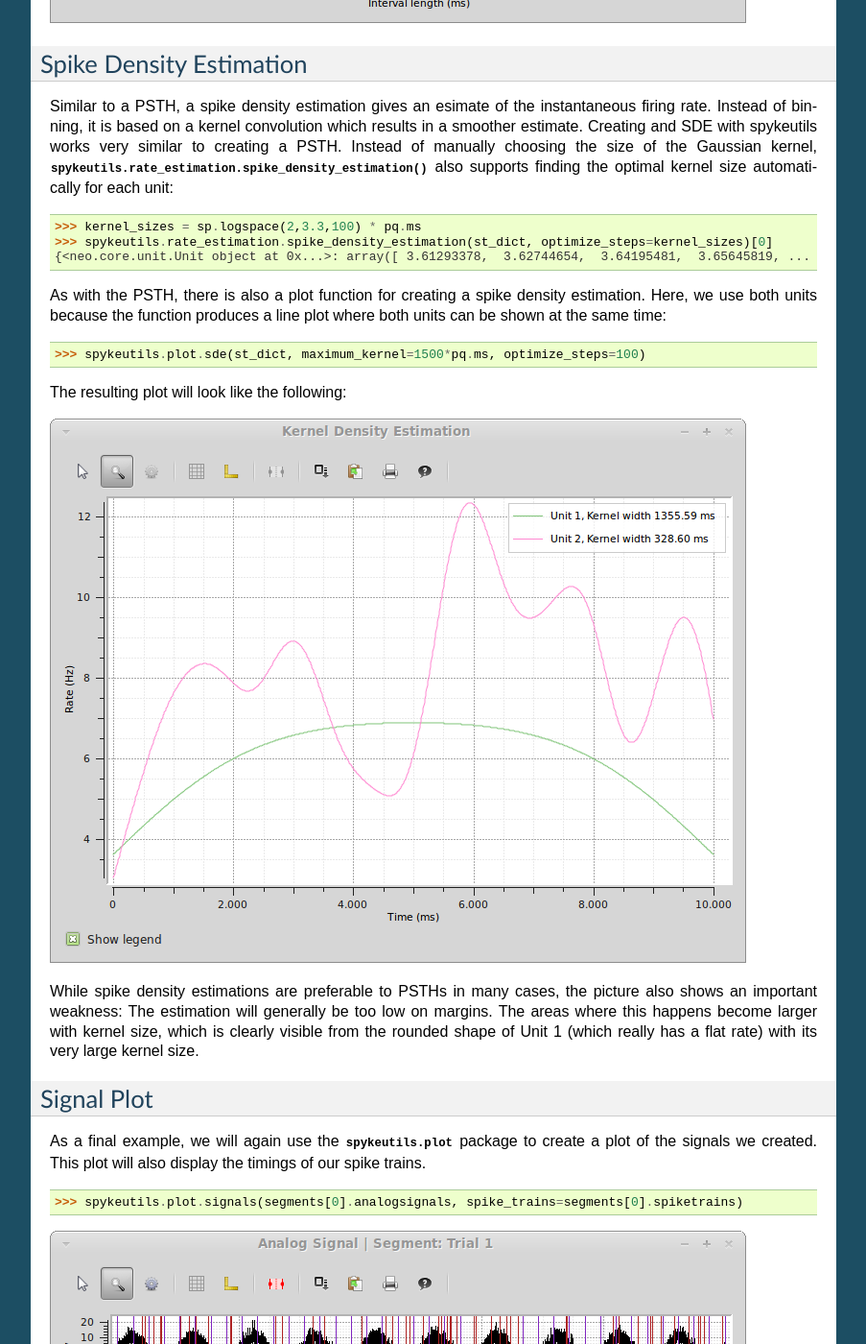
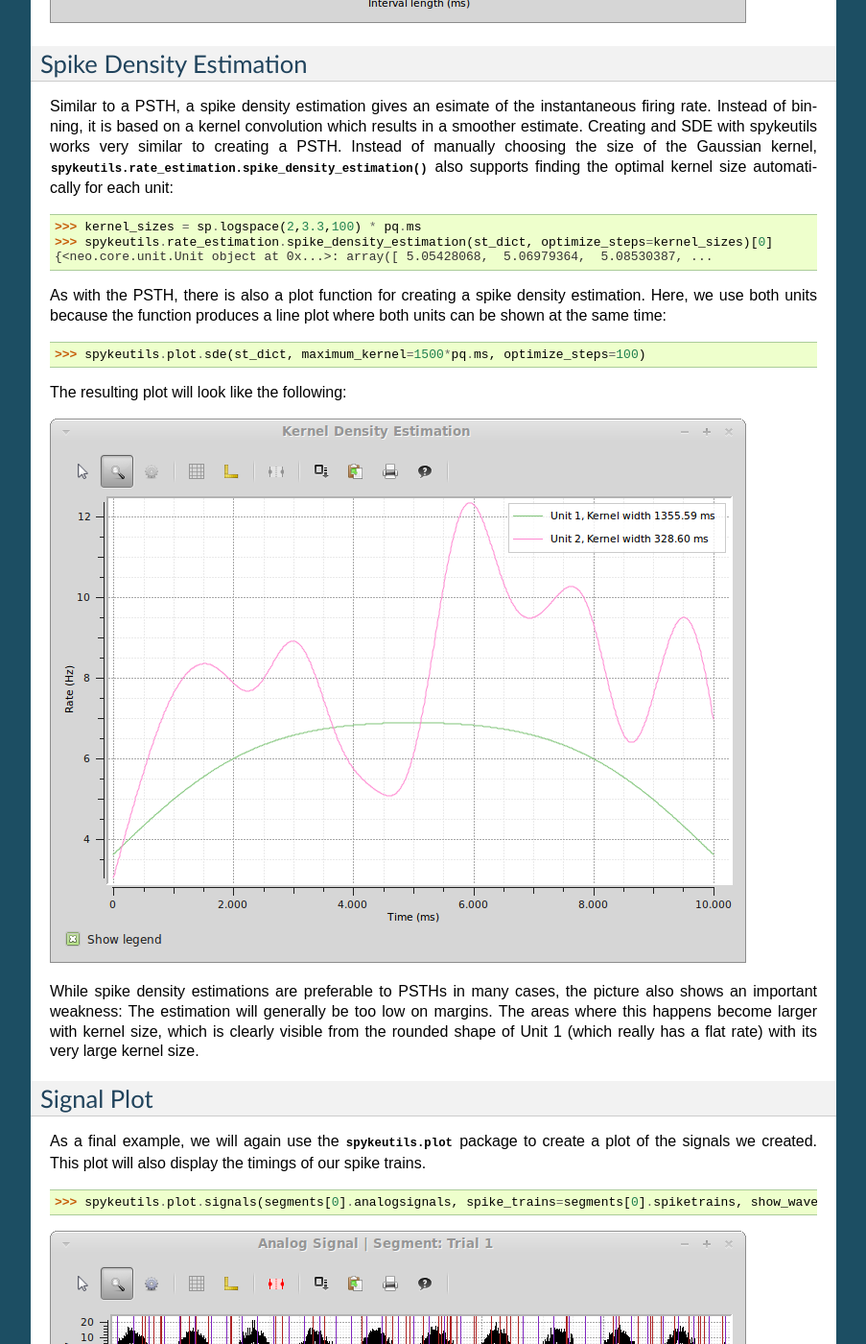
Before and after one commit to rproepp/spykeutils, a Sphinx documentation site: the page built from doc/source/examples.rst, in a window 1280 px wide and 1400 px high, scrolled down 2156 px. Shown: the whole window at 96% size, without its empty margins (198-1101 px from the left). Built offline with Sphinx 7.4.7, drawn with Linux system fonts in a browser that asks for light colours; formulas are drawn with MathJax 3.

Commit message:
Signal plot example fixed (did not show spikes) Doctest fixed for new spike density estimation

```diff
--- a/doc/source/examples.rst
+++ b/doc/source/examples.rst
@@ -104,7 +104,7 @@
 
 >>> kernel_sizes = sp.logspace(2,3.3,100) * pq.ms
 >>> spykeutils.rate_estimation.spike_density_estimation(st_dict, optimize_steps=kernel_sizes)[0] # doctest: +ELLIPSIS
-{<neo.core.unit.Unit object at 0x...>: array([ 3.61293378,  3.62744654,  3.64195481,  3.65645819, ...
+{<neo.core.unit.Unit object at 0x...>: array([ 5.05428068,  5.06979364,  5.08530387, ...
 
 As with the PSTH, there is also a plot function for creating a spike
 density estimation. Here, we use both units because the function produces
@@ -128,7 +128,7 @@
 create a plot of the signals we created. This plot will also display the
 timings of our spike trains.
 
->>> spykeutils.plot.signals(segments[0].analogsignals, spike_trains=segments[0].spiketrains) # doctest: +SKIP
+>>> spykeutils.plot.signals(segments[0].analogsignals, spike_trains=segments[0].spiketrains, show_waveforms=False) # doctest: +SKIP
 
 .. image:: /img/signal.png
 
```
